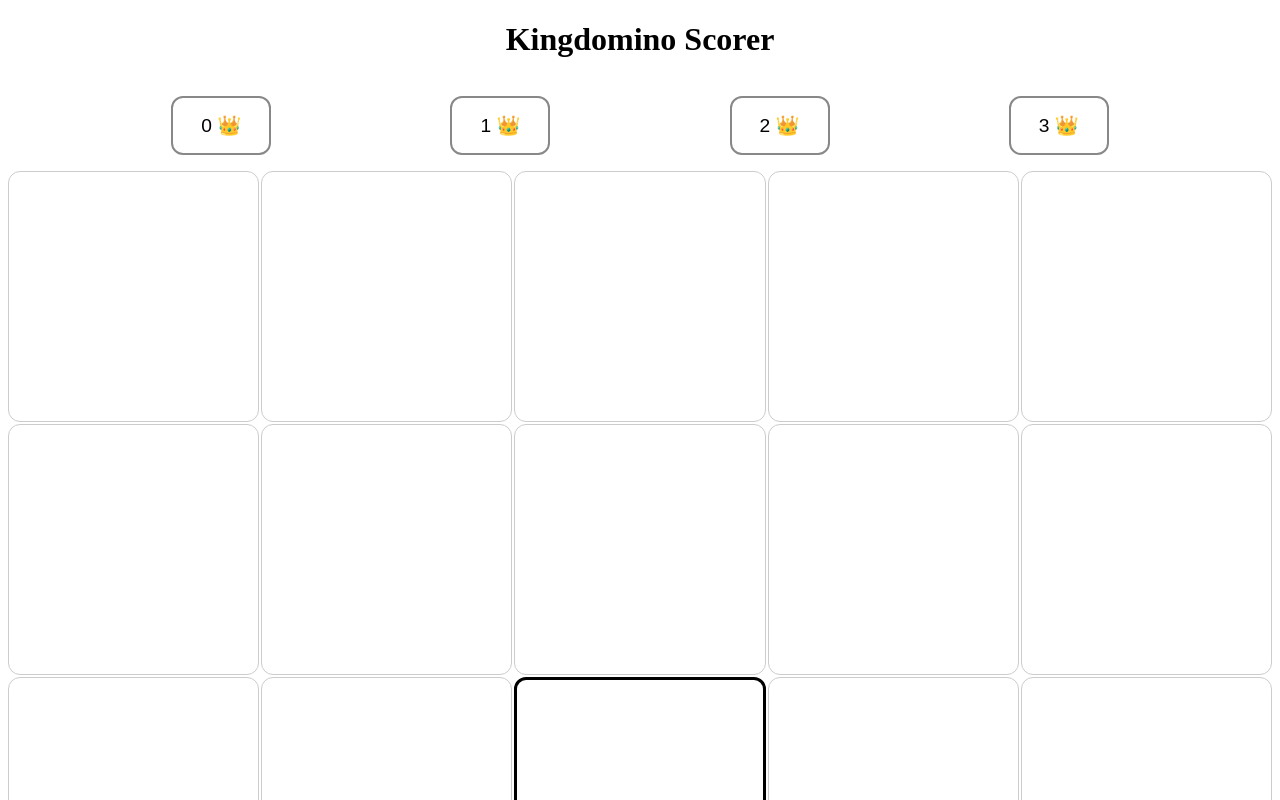
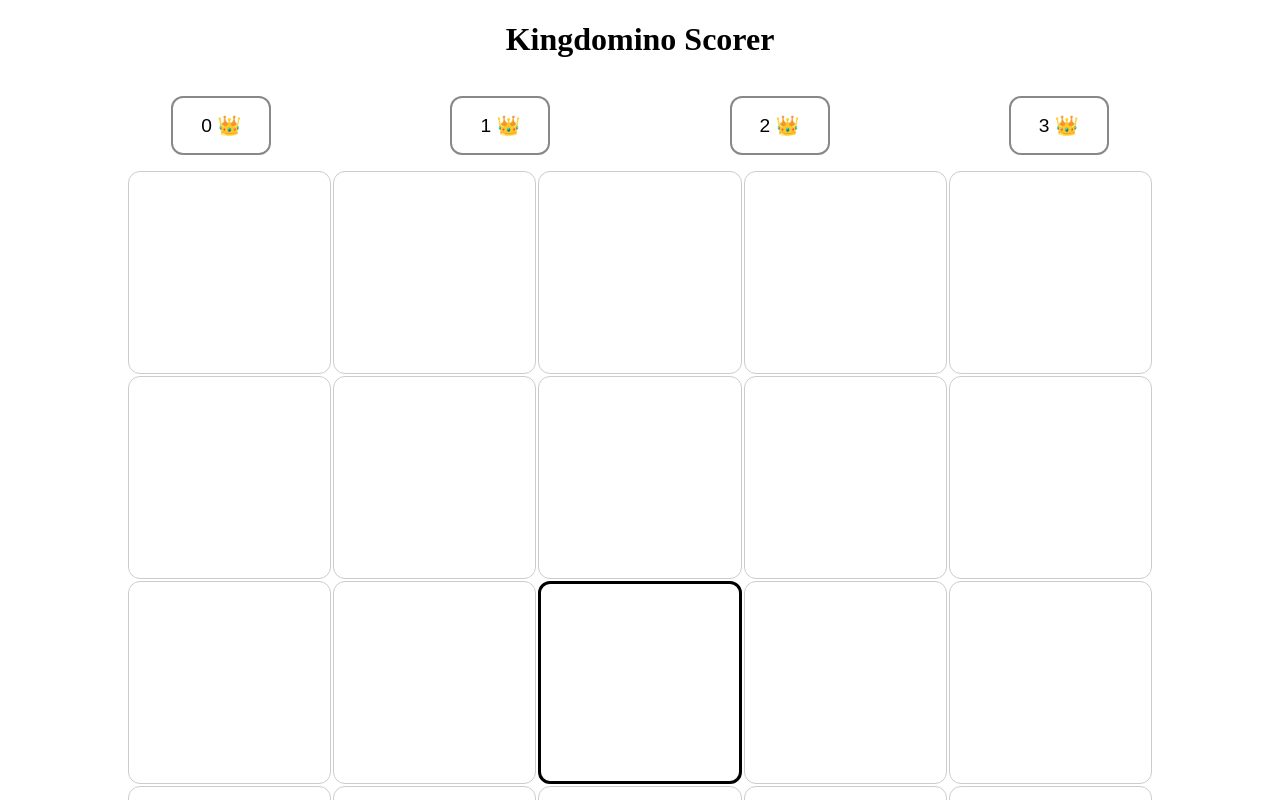
Before and after one commit to bovlb/kingdomino, a Svelte app: page / in a window 1280 px wide. Shown: the top 800 px of the page. Built offline with nearby package versions, Linux system fonts and the light colour scheme.

Commit message:
Keep board size slightly smaller

```diff
--- a/src/App.svelte
+++ b/src/App.svelte
@@ -462,9 +462,9 @@ function log(msg: string) {
   display: grid;
   grid-template-columns: repeat(var(--board-size), 1fr);
   gap: 2px;
-  width: 100%;
-  max-width: 100%;
-  margin: auto;
+  width: 80vw;             /* Slightly smaller than viewport */
+  /* max-width: 500px;        Optional cap for desktop */
+  margin: 0 auto;
 }
 
 .tile {
```
Also changed, not shown: 6 other files (tests, documents, lock files or other folders).
